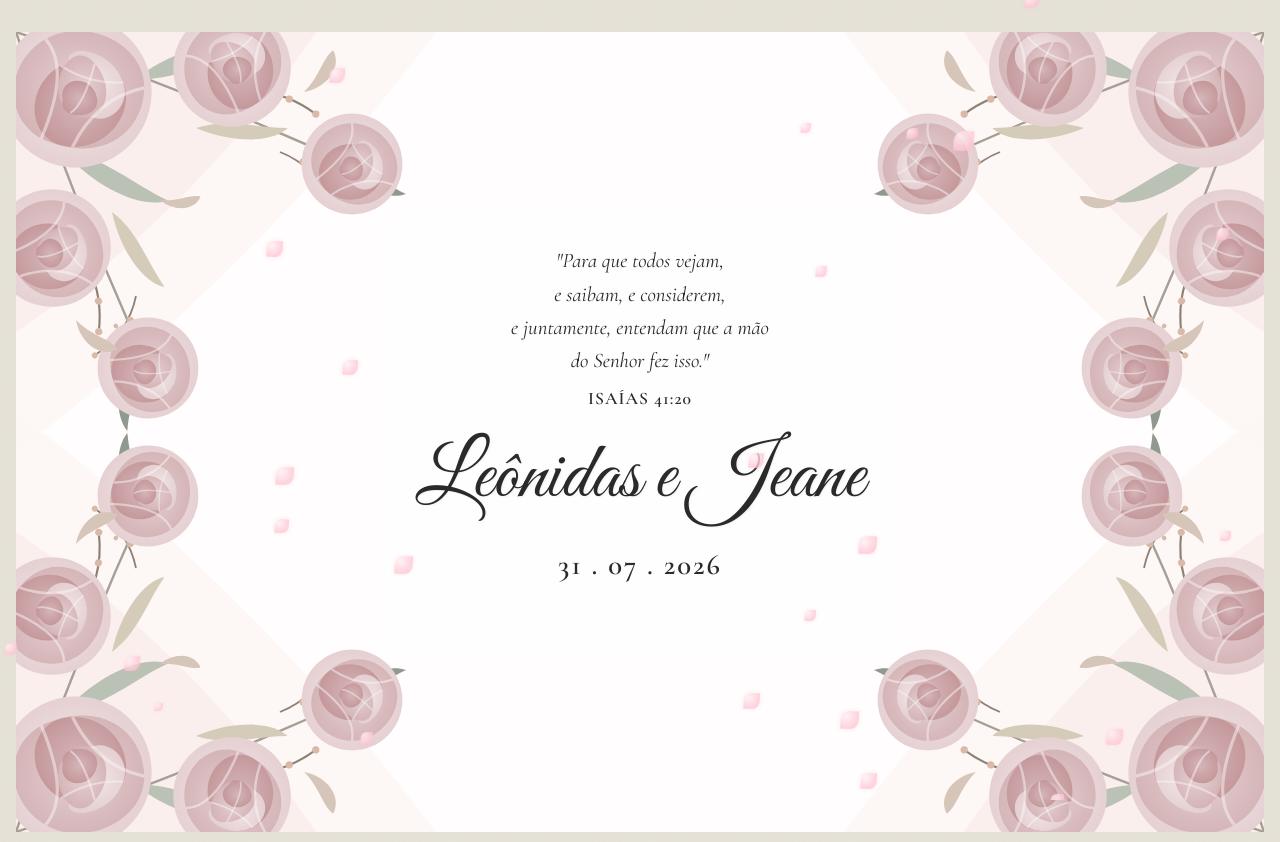
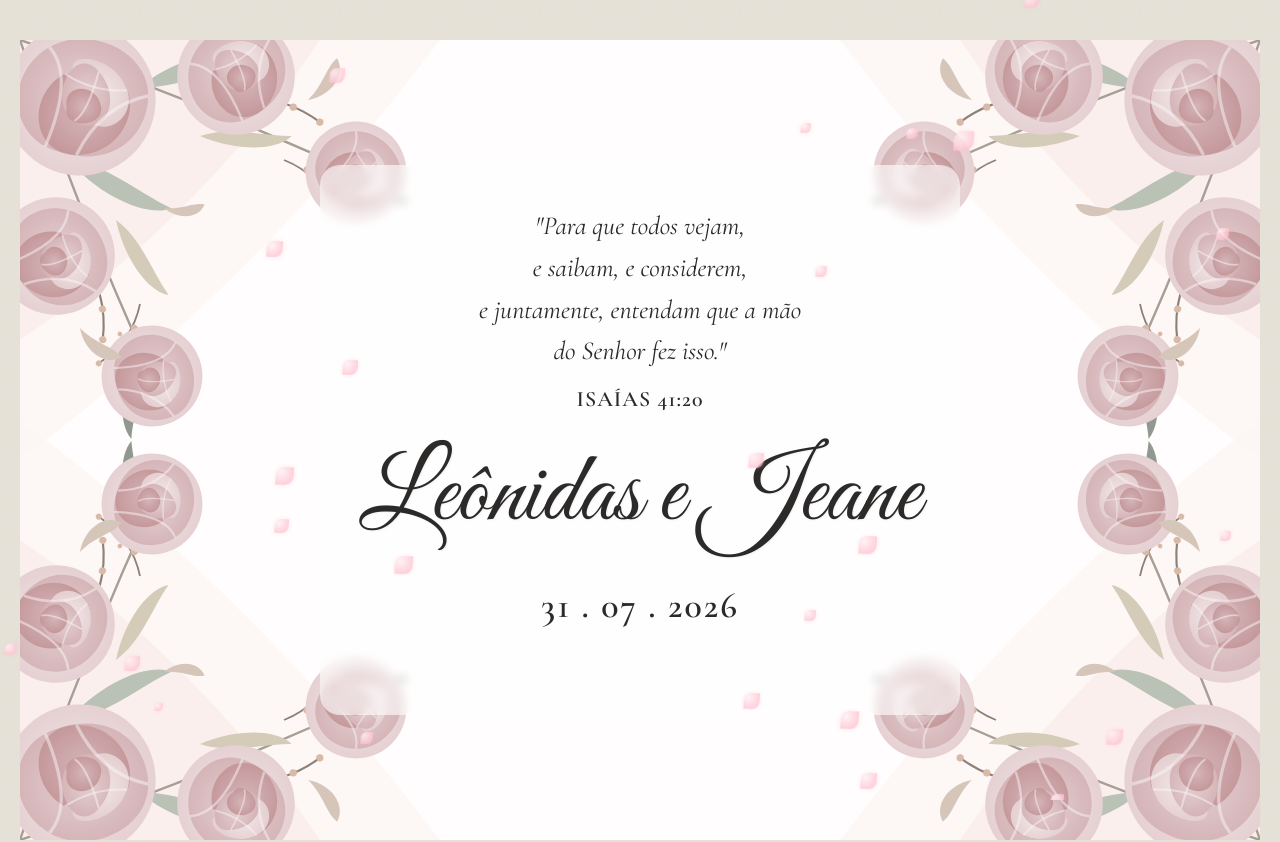
Before and after one commit to billiezinha/convite, a React (Vite) app: page / in a window 1280 px wide. Shown: the top 842 px of the page. Built offline with nearby package versions, Linux system fonts and the light colour scheme.

Commit message:
feat: create global CSS stylesheet with design tokens and base styles

```diff
--- a/src/index.css
+++ b/src/index.css
@@ -9,6 +9,10 @@
   --accent-green: #8A9A5B;
   --font-cursive: 'Great Vibes', cursive;
   --font-serif: 'Cormorant Garamond', serif;
+}
+
+html {
+  font-size: 20px; /* Scales up all 'rem' based fonts globally (default is 16px) */
 }
 
 * {
```
